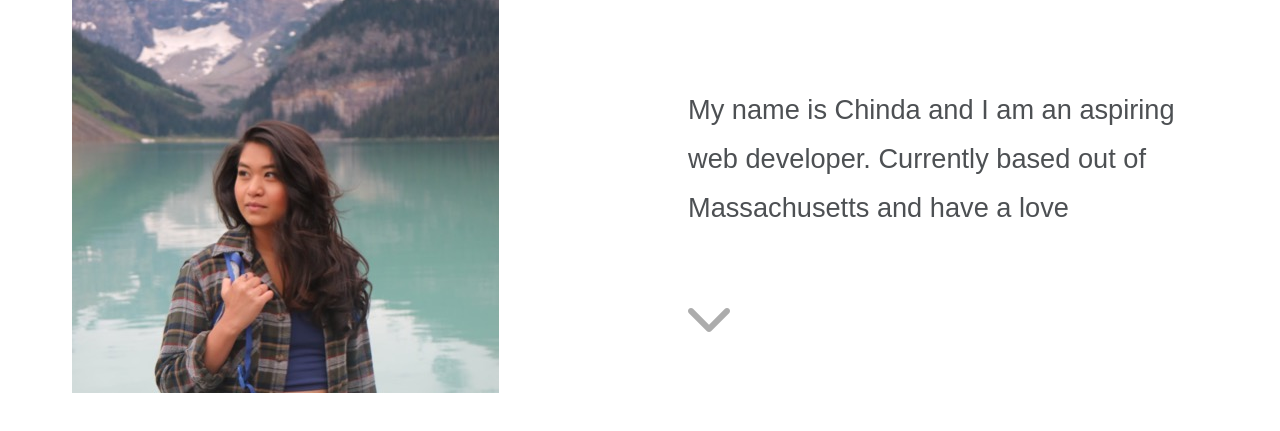
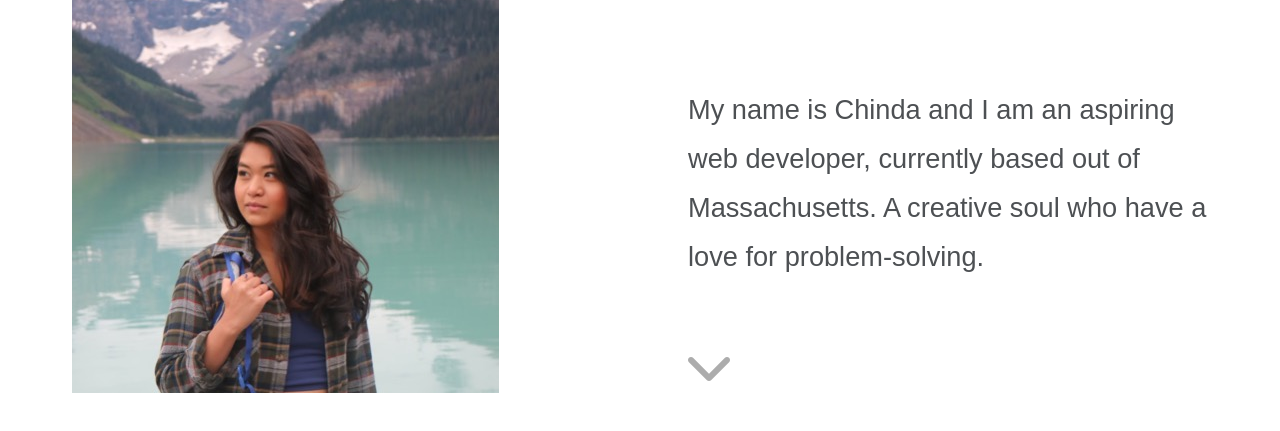
Before and after one commit to chindatrate/chinda-portfolio2, a plain HTML site: page index.html in a window 1280 px wide. Shown: the part 609-1040 px from the top of the page. Drawn offline with nearby package versions, Linux system fonts and the light colour scheme.

Commit message:
final updates

```diff
--- a/index.html
+++ b/index.html
@@ -51,8 +51,8 @@
             <div class="title">
               <h2>About Me</h2>
             </div>
-            <p class="lead">My name is Chinda and I am an aspiring web developer. Currently based out of Massachusetts
-              and have a love </p>
+            <p class="lead">My name is Chinda and I am an aspiring web developer, currently based out of Massachusetts.
+              A creative soul who have a love for problem-solving.</p>
             <a href="#portfolio" class="btn-down">
               <i class="fas fa-chevron-down"></i>
             </a>
```
